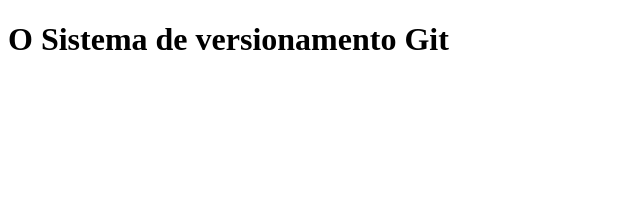
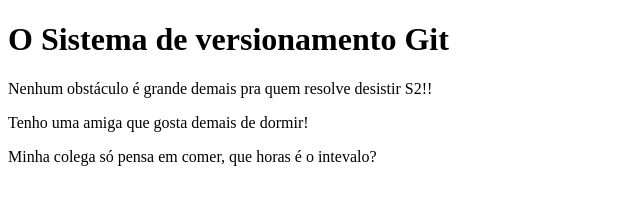
Before and after one commit to DIeesiel/NewRepositor, a plain HTML site: page index.html in a window 1280 px wide. Shown: the whole page, without its empty margins (0-640 px from the left). Drawn offline with Linux system fonts and the light colour scheme.

Commit message:
Terceira alteracao

```diff
--- a/index.html
+++ b/index.html
@@ -9,6 +9,8 @@
 <body>
 
      <h1>O Sistema de versionamento Git</h1>
-
+     <p>Nenhum obstáculo é grande demais pra quem resolve desistir S2!! </p>
+     <p>Tenho uma amiga que gosta demais de dormir!</p>
+     <p>Minha colega só pensa em comer, que horas é o intevalo?</p>
 </body>
 </html>
```
